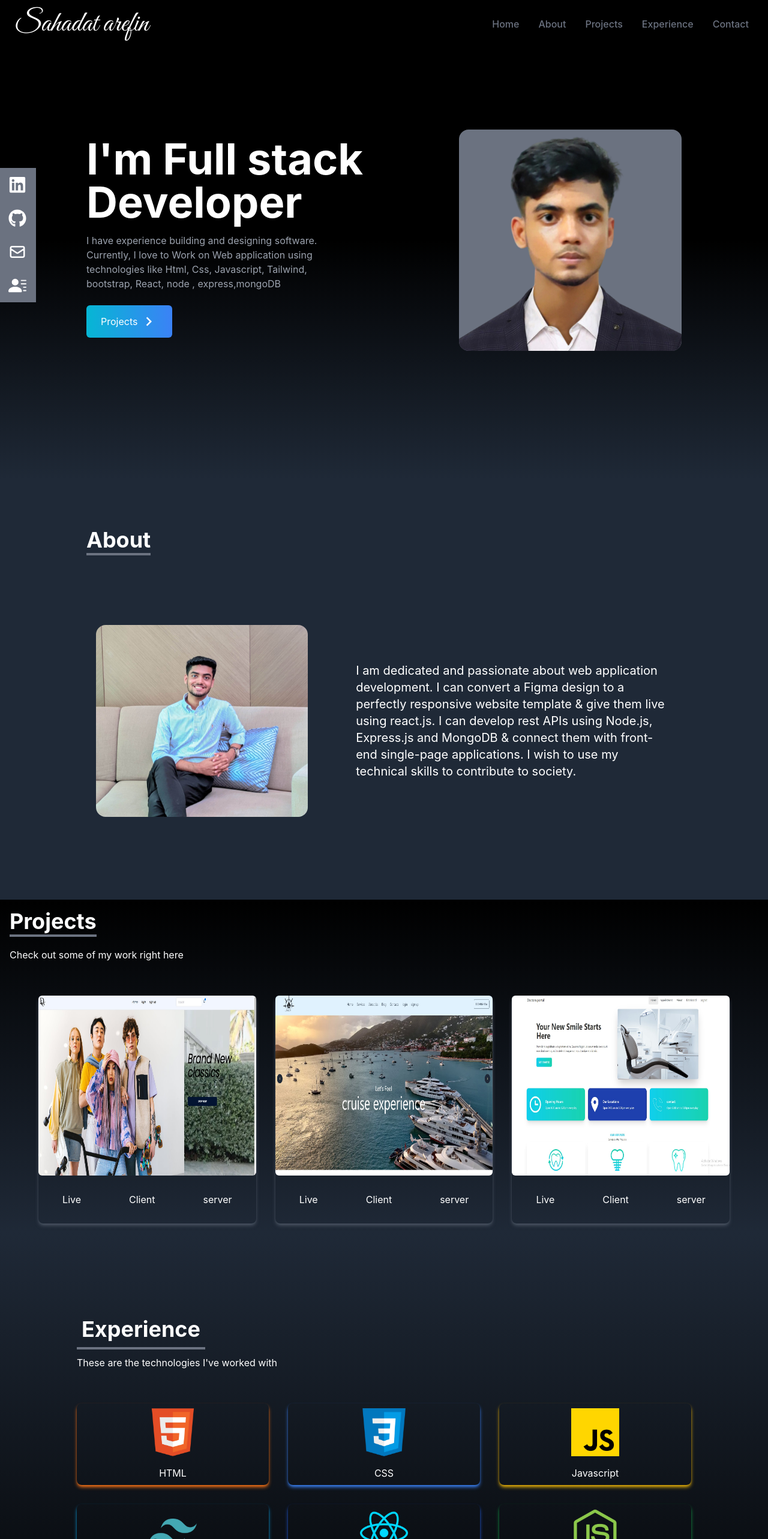
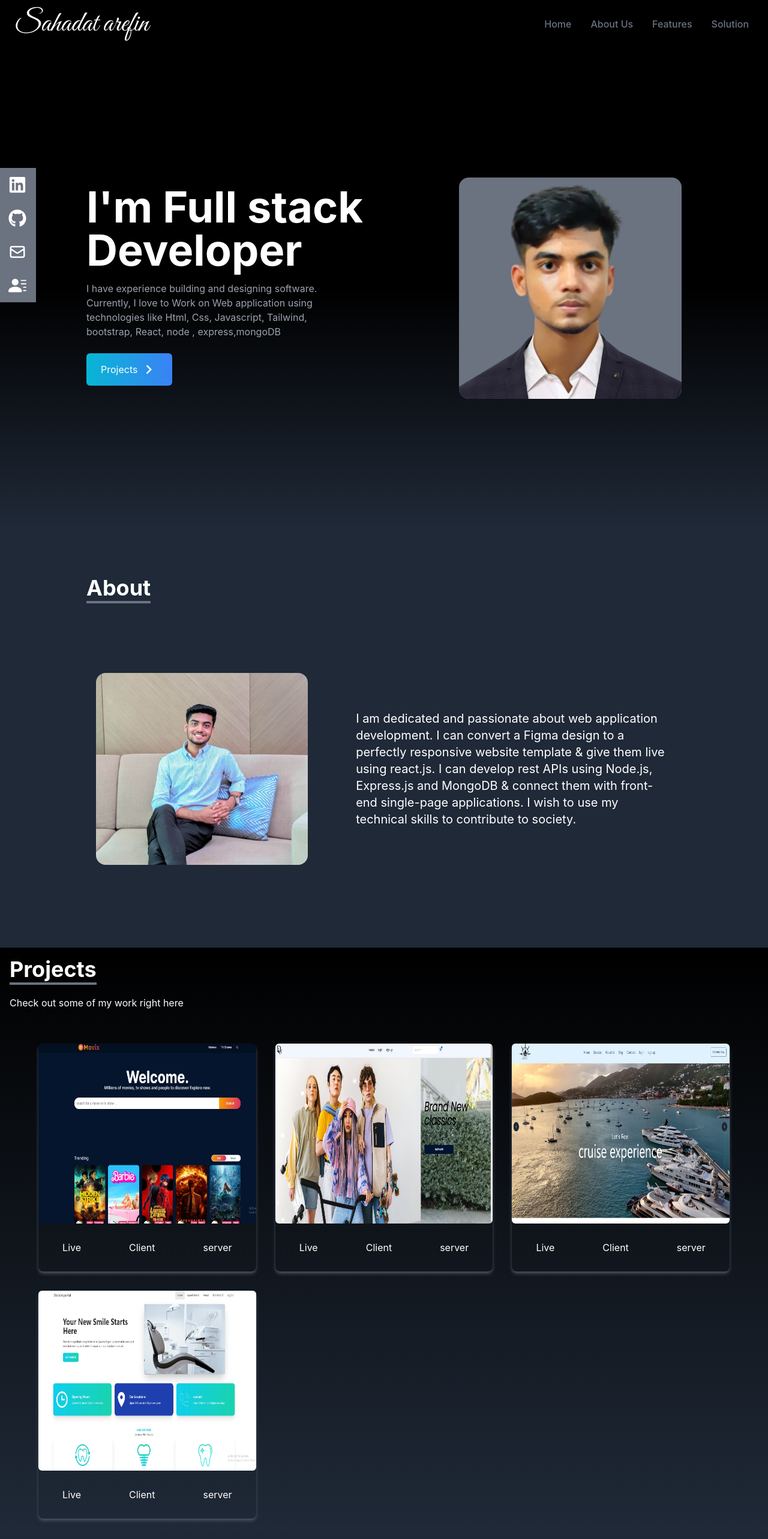
Before and after one commit to mrsahadatarefin/sahadat-arefin-protfolio, a React (Create React App) app: page / in a window 1280 px wide. Shown: the top 2566 px of the page at 60% size. Built offline with nearby package versions, Linux system fonts and the light colour scheme.

Commit message:
new added

```diff
--- a/src/components/NavBar.js
+++ b/src/components/NavBar.js
@@ -2,7 +2,8 @@ import React, { useState } from "react";
 import { FaBars, FaTimes } from "react-icons/fa";
 import {Link} from 'react-scroll'
 const NavBar = () => {
-    const [nav,setNav]=useState(false)
+    const [nav,setNav] = useState(false)
+
   const links = [
     {
       id: 1,
@@ -10,23 +11,20 @@ const NavBar = () => {
     },
     {
       id: 2,
-      link: "about",
+      link: "About Us",
     },
     {
       id: 3,
-      link: "projects",
+      link: "Features",
     },
     {
       id: 4,
-      link: "experience",
+      link: "Solution",
     },
-    {
-      id: 5,
-      link: "contact",
-    },
+
   ];
   return (
-    <div className="px-4 bg-black flex justify-between items-center w-full h-20 text-white fixed">
+    <div className="px-4 bg-black flex justify-between items-center w-full h-20 text-white sticky ">
       <div>
         <h1 className="text-5xl font-signature m-2">Sahadat arefin</h1>
       </div>
@@ -34,7 +32,7 @@ const NavBar = () => {
         {links.map(({link,id}) => (
           <li
             className="px-4 cursor-pointer capitalize font-medium text-gray-500 hover:scale-105 duration-200"
-            key={link.id} link={link}
+            key={id} link={link}
           >
 
             <Link to={link}smooth duration={500}>{link}</Link>
@@ -43,17 +41,17 @@ const NavBar = () => {
       </ul>
       <div onClick={()=>setNav(!nav)} className="cursor-pointer pr-4 z-10 text-gray-500 md:hidden">
        {
-        nav? <FaTimes size={30} />:<FaBars size={30}/>
+        nav? <FaTimes size={30} /> : <FaBars size={30}/>
        }
 
-       {nav&&(
- <ul className="flex flex-col justify-center items-center absolute top-0 left-0 w-full h-screen bg-gradient-to-b from-black to-gray-800 text-gray-500">
- {links.map(({link,id}) => (
+       {nav && (
+    <ul className="flex flex-col justify-center items-center absolute top-0 left-0 w-full h-screen bg-gradient-to-b from-black to-gray-800 text-gray-500">
+   {links.map(({link,id}) => (
     <li
     className="px-4 cursor-pointer capitalize py-6 text-4xl"
-      key={link.id}
+      key={id}
     >
-    <Link onClick={()=>setNav(!nav)} to={link}smooth duration={500}>{link}</Link>
+    <Link onClick={()=> setNav(!nav)} to={link} smooth duration={500} > {link}</Link>
     </li>
   ))}
 
--- a/src/components/Projects.js
+++ b/src/components/Projects.js
@@ -2,11 +2,21 @@ import React from "react";
 import img1 from "../assets/project/dior-club.jpg";
 import img2 from "../assets/project/yacht-club.jpg";
 import img3 from "../assets/project/doctor.jpg";
+import img4 from "../assets/project/movix.PNG"
 
 const Projects = () => {
     const projects = [
         {
         id:1,
+        img:img4,
+        name:'Movix',
+        live:'https://movie-finder-sage.vercel.app/',
+        client:'https://github.com/mrsahadatarefin/MovieFinder',
+        server:'https://github.com/mrsahadatarefin/MovieFinder'
+
+    },
+        {
+        id:4,
         img:img1,
         name:'Dior club',
         live:'https://dior-clud.web.app/',
```
Also changed, not shown: src/assets/project/Screenshot 2023-04-11 024610.jpg (added), src/assets/project/movix.PNG (added).
